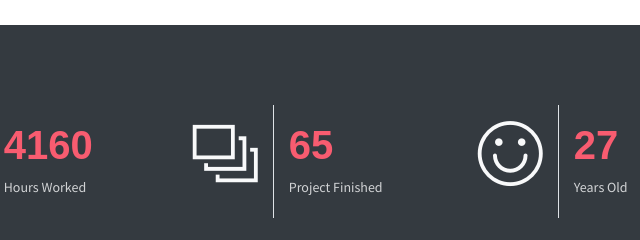
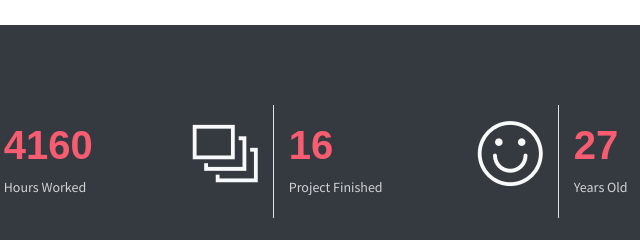
Before and after one commit to tb7ssem/saif, a website: page public_html/index.html in a window 1280 px wide. Shown: the part 2500-2740 px from the top of the page, 200-840 px from the left. Drawn offline with Linux system fonts and the light colour scheme; some packages are replaced by stand-ins of ours.

Commit message:
Update index.html

```diff
--- a/public_html/index.html
+++ b/public_html/index.html
@@ -323,7 +323,7 @@
                             <div class="m-auto"><i class="ti-layers-alt icon-xl"></i></div>
                         </div>
                         <div class="col-7 text-left py-3">
-                            <h1 class="text-danger font-weight-bold font40">65</h1>
+                            <h1 class="text-danger font-weight-bold font40">16</h1>
                             <p class="text-light mb-1">Project Finished</p>
                         </div>
                     </div>
```
